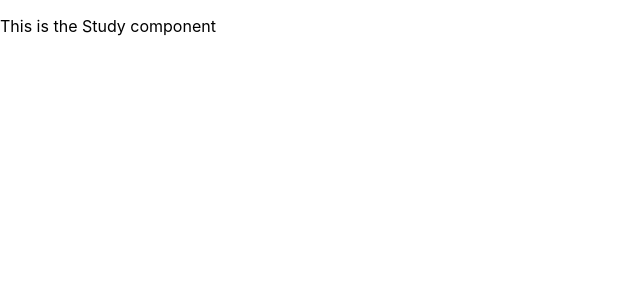
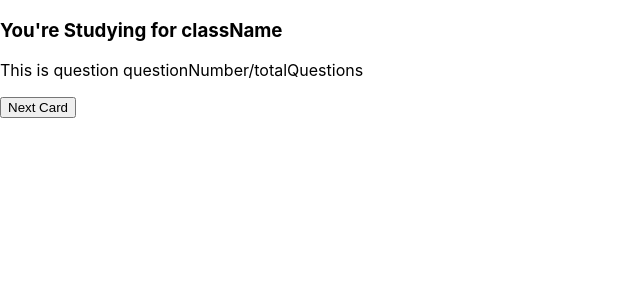
Before and after one commit to Joshua-R-Taylor/flashcard_sim, a React (Create React App) app: page /#/study in a window 1280 px wide. Shown: the top 300 px of the page, without its empty margins (0-640 px from the left). Built offline with nearby package versions, Linux system fonts and the light colour scheme.

Commit message:
more placeholders and scaffolding in core components

```diff
--- a/src/components/Create.jsx
+++ b/src/components/Create.jsx
@@ -5,30 +5,28 @@ export default class Create extends Component {
     constructor() {
         super()
         this.state = {
-            className: "",
-            moduleName: ""
-
+            createClass: false,
+            createModule: false,
+            classes: []
         }
     }
-
-    /*
-        A few routes to go here. I can either:
-            1) have a single form requiring class and module names, then do some checks to make sure the class/module doesn't yet exist, OR
-            2) have separate buttons for creating a new class (then checking to see if it exists) or creating new modules within an existing class - and displaying a list of existing classes
-               so, something like...
-                <ul>
-                    <li> Class One <button> Add Module </button> </li>
-                    <li> Class Two <button> Add Module </button> </li>
-                </ul>
-                <button> Add New Class </button>
-
-        EDIT: partial to option 2, will be moving forward with it
-    */
 
     render(){
         return (
             <div>
-                <p>This is the Create component</p>
+                <h1>Create Flashcards</h1>
+
+                <div>
+                    <p>What would you like to do?</p>
+                    <div>
+                        {/* This will be dynamically rendered from the db of classes */}
+                        <ul>
+                            <li>Class One <button>Add Module</button></li>
+                            <li>Class Two <button>Add Module</button></li>
+                        </ul>
+                        <button>Add New Class</button>
+                    </div>
+                </div>
             </div>
         )
     }
--- a/src/components/Study.jsx
+++ b/src/components/Study.jsx
@@ -30,7 +30,16 @@ export default class Study extends Component {
     render(){
         return (
             <div>
-                <p>This is the Study component</p>
+                <span>
+                    <h3>You're Studying for className</h3>
+                    <p>This is question questionNumber/totalQuestions</p>
+                </span>
+                <div>
+                    {/* This will conditionally render the question, or the answer, and handle a "click to flip the card" method */}
+                </div>
+                <span>
+                    <button>Next Card</button>
+                </span>
             </div>
         )
     }
```
